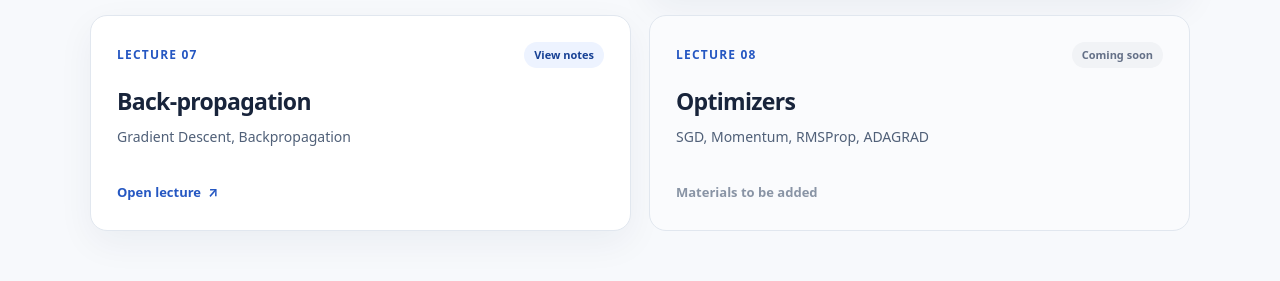
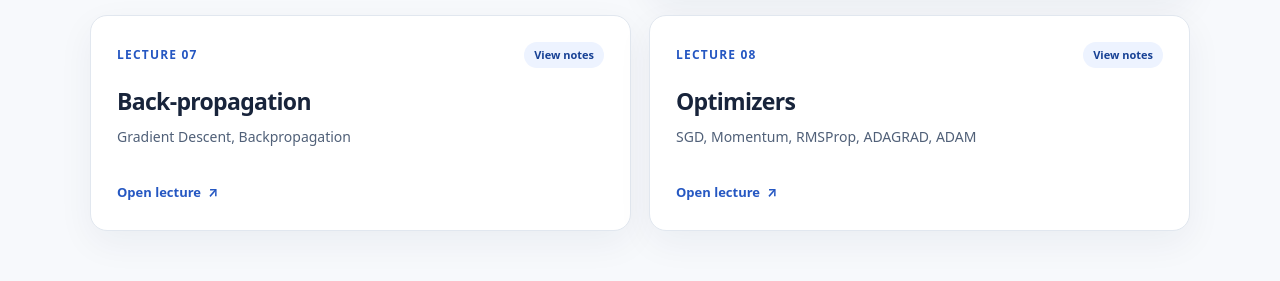
Before and after one commit to Man-isHa/PGDM, a plain HTML site: page index.html in a window 1280 px wide. Shown: the part 1473-1754 px from the top of the page. Drawn offline with Linux system fonts and the light colour scheme.

Commit message:
Update lecture 08 details in index.html

```diff
--- a/index.html
+++ b/index.html
@@ -184,15 +184,15 @@
         </a>
 
         <!-- IMPORTANT: Upload a file named lecture4.html to the SAME GitHub repo folder. -->
-        <article class="lecture upcoming">
+        <a class="lecture" href="lecture8.html">
           <div class="lecture-top">
             <span class="lecture-number">Lecture 08</span>
-            <span class="tag soon">Coming soon</span>
+            <span class="tag">View notes</span>
           </div>
           <h3>Optimizers</h3>
-          <p class="desc">SGD, Momentum, RMSProp, ADAGRAD</p>
-          <div class="lecture-bottom">Materials to be added</div>
-        </article>
+          <p class="desc">SGD, Momentum, RMSProp, ADAGRAD, ADAM</p>
+          <div class="lecture-bottom">Open lecture <span aria-hidden="true">↗</span></div>
+        </a>
     </section>
 
 
```
